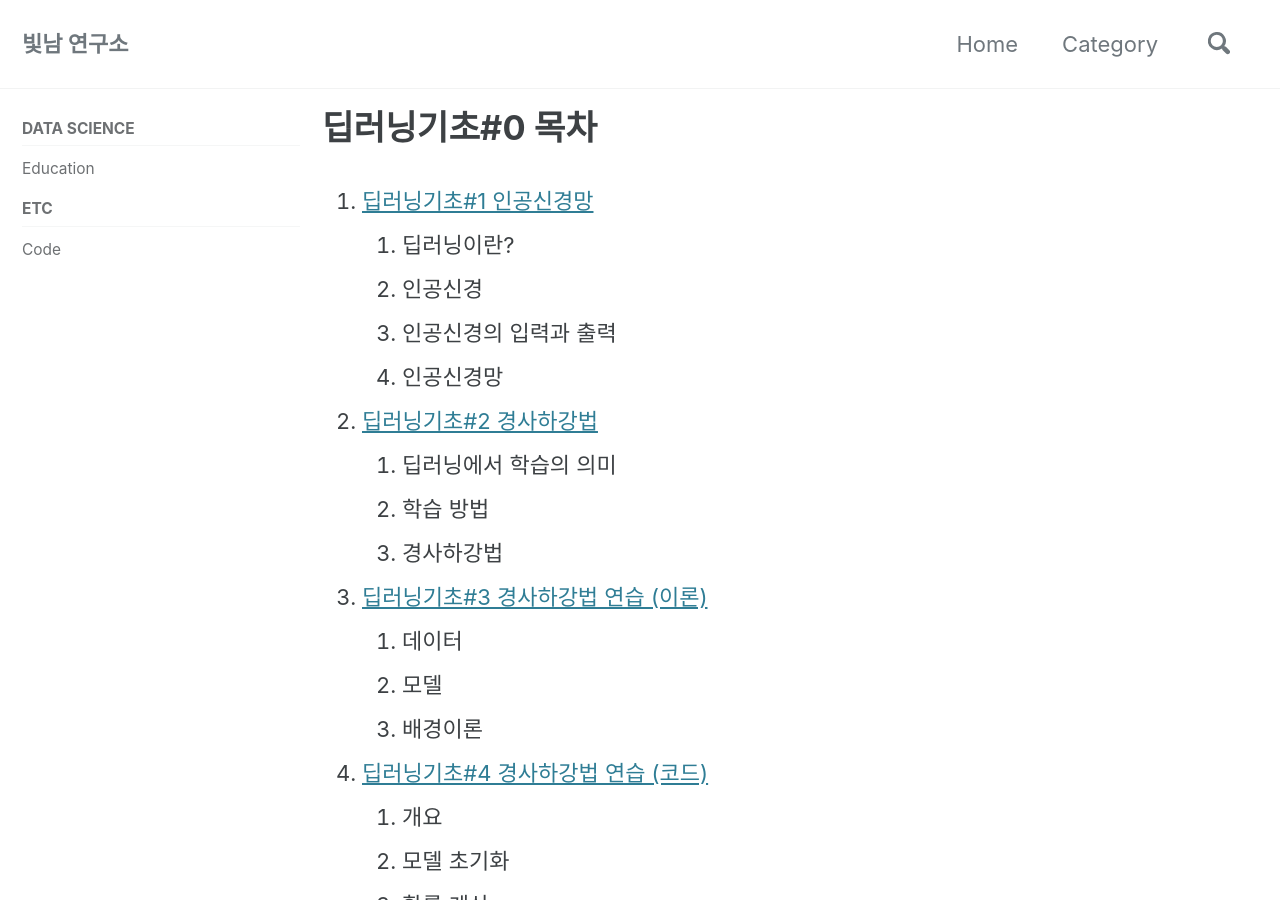
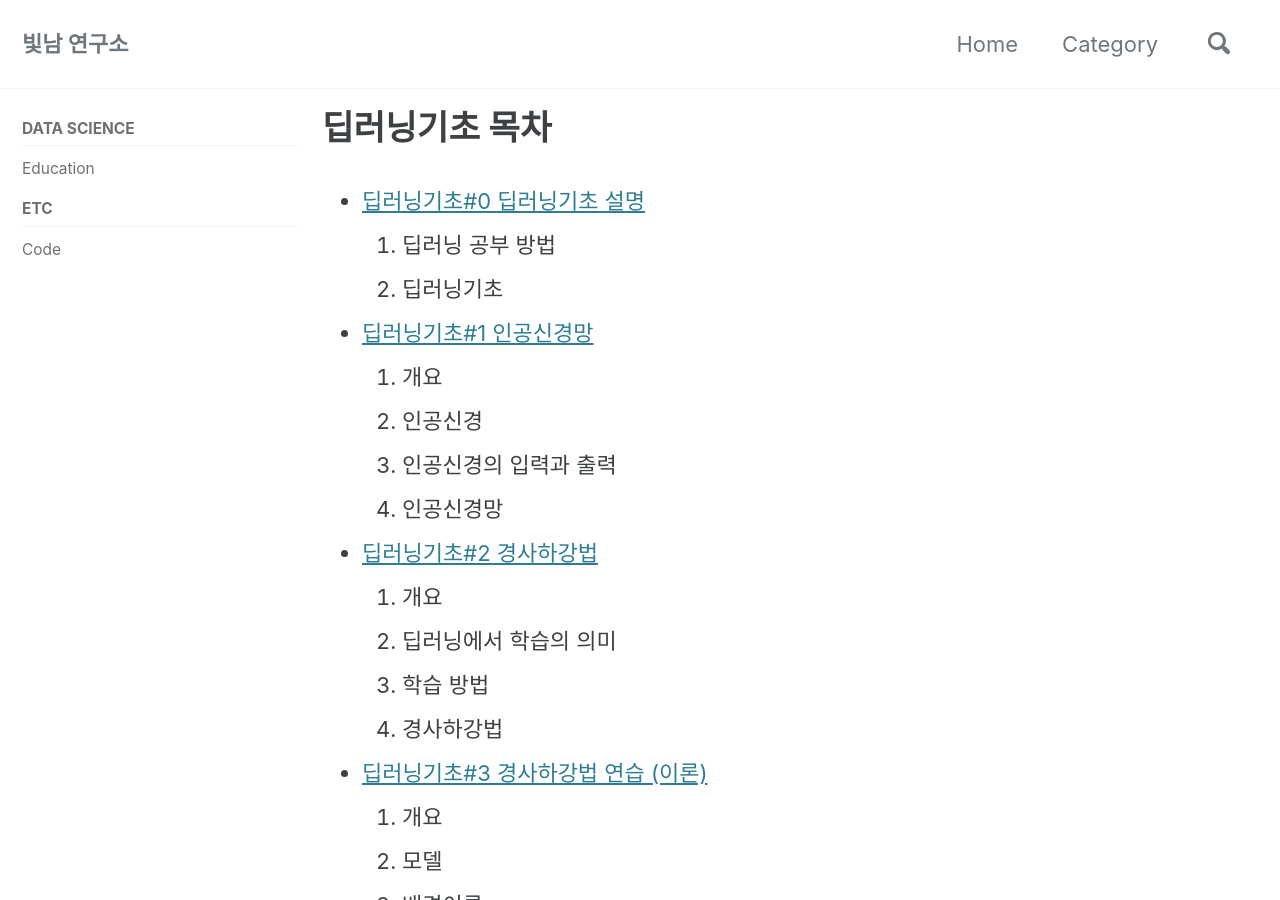
Before and after one commit to phykn/phykn.github.io, a Jekyll site: the page built from _posts/dl_basic/2020-10-08-00_table_of_contents.md, in a window 1280 px wide and 900 px high. Built offline with Jekyll 4.4.1, drawn with Linux system fonts in a browser that asks for light colours; cached includes are drawn as plain includes; comment, search, counter and statistics services are not loaded.

Commit message:
git_commit

```diff
--- a/_posts/dl_basic/2020-10-08-00_table_of_contents.md
+++ b/_posts/dl_basic/2020-10-08-00_table_of_contents.md
@@ -1,29 +1,33 @@
 ---
-title:  "딥러닝기초#0 목차"
+title:  "딥러닝기초 목차"
 date: 2020-10-08 00:00
 categories: [Education]
 search: true
 ---
-1. [딥러닝기초#1 인공신경망](..\01_neural_network)
-    1. 딥러닝이란?
+* [딥러닝기초#0 딥러닝기초 설명](..\00_deep_learning)
+   1. 딥러닝 공부 방법
+   2. 딥러닝기초
+* [딥러닝기초#1 인공신경망](..\01_neural_network)
+    1. 개요
     2. 인공신경
     3. 인공신경의 입력과 출력
     4. 인공신경망
-2. [딥러닝기초#2 경사하강법](..\02_gradient_descent)
-    1. 딥러닝에서 학습의 의미
-    2. 학습 방법
-    3. 경사하강법
-3. [딥러닝기초#3 경사하강법 연습 (이론)](..\03_gd_exercise_theory)
-    1. 데이터
+* [딥러닝기초#2 경사하강법](..\02_gradient_descent)
+    1. 개요
+    2. 딥러닝에서 학습의 의미
+    3. 학습 방법
+    4. 경사하강법
+* [딥러닝기초#3 경사하강법 연습 (이론)](..\03_gd_exercise_theory)
+    1. 개요
     2. 모델
     3. 배경이론
-4. [딥러닝기초#4 경사하강법 연습 (코드)](..\04_gd_exercise_code)
+* [딥러닝기초#4 경사하강법 연습 (코드)](..\04_gd_exercise_code)
     1. 개요
     2. 모델 초기화
     3. 확률 계산
     4. 경사하강법 적용
     5. 결과
-5. [딥러닝기초#5 경사하강법 연습 (Tensorflow)](..\05_gd_exercise_tf)
+* [딥러닝기초#5 경사하강법 연습 (Tensorflow)](..\05_gd_exercise_tf)
     1. 개요
     2. 모델 만들기
     3. 모델 훈련
```
Also changed, not shown: _posts/dl_basic/2020-10-09-00_deep_learning.md (added, +11 -0 lines), _posts/dl_basic/2020-10-09-01_neural_network.md (+2 -2 lines), _posts/dl_basic/2020-10-09-02_gradient_descent.md (+10 -7 lines), _posts/dl_basic/2020-10-10-03_gd_exercise_theory.md (+2 -2 lines), _posts/dl_basic/2020-10-10-04_gd_exercise_code.md (+1 -1 lines), _posts/dl_basic/2020-10-20-05_gd_exercise_tf.md (+2 -2 lines).
